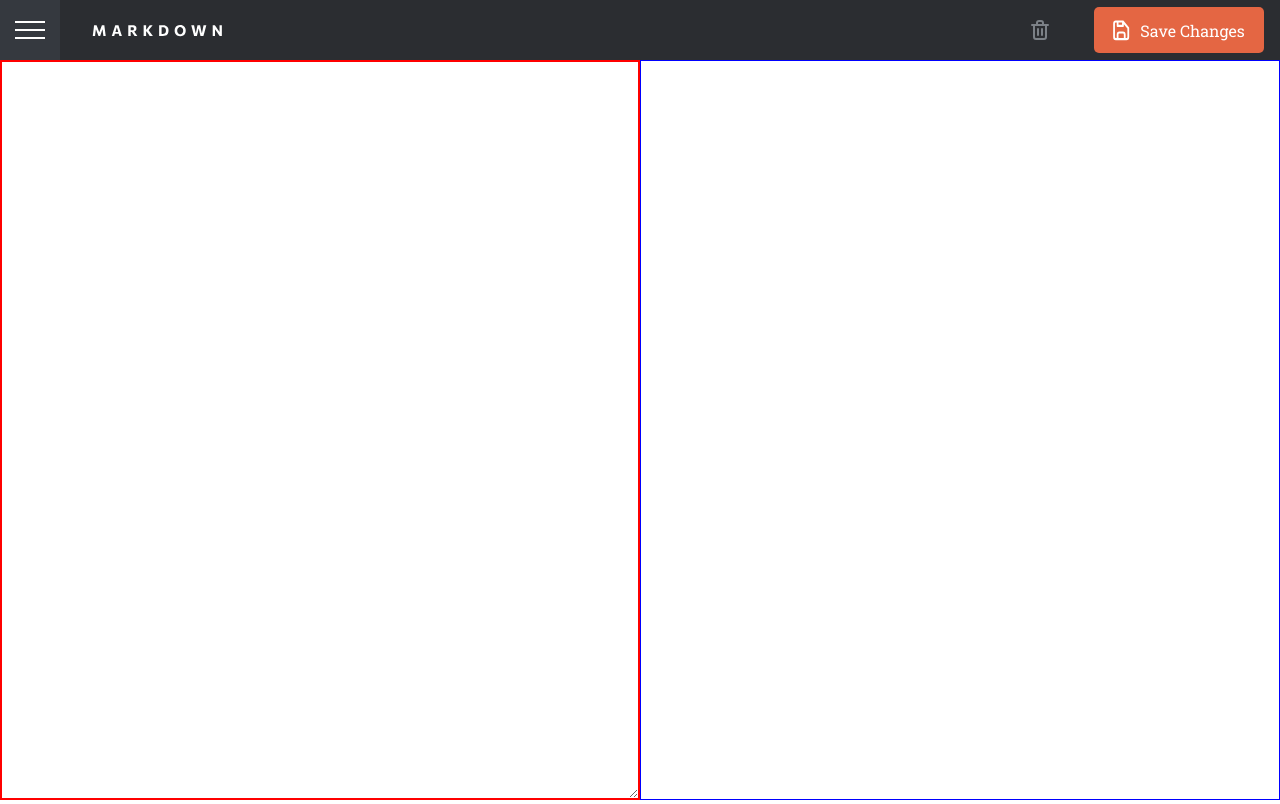
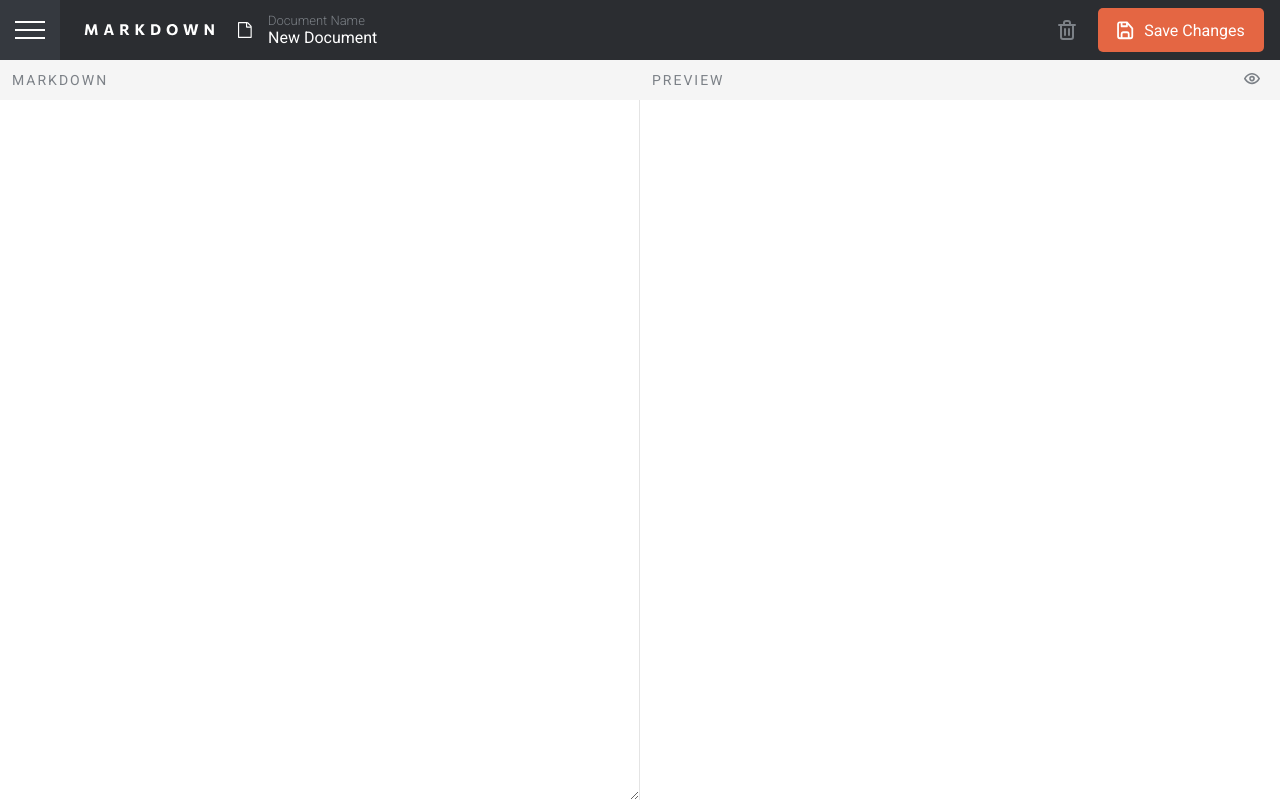
Before and after one commit to sharonBenish/markdown-editor, a Vue app: page / in a window 1280 px wide. Built offline with nearby package versions, Linux system fonts and the light colour scheme.

Commit message:
added show preview toggle functionality

```diff
--- a/src/App.vue
+++ b/src/App.vue
@@ -2,7 +2,7 @@
   <div id="page">
     <div class="sidebar" :class="{open: !isClosed}">
       <div class="logo mobile">
-          <img src="./assets/logo.svg" alt=""/>
+        <img src="./assets/logo.svg" alt="" />
       </div>
       <div class="documents">
         <h3>MY DOCUMENTS</h3>
@@ -23,7 +23,13 @@
             <img src="./assets/icon-close.svg" alt="" v-else>
           </div>
           <div class="logo desktop"><img src="./assets/logo.svg" alt=""></div>
-          <div class="document_name"></div>
+          <div class="document_name">
+            <img src="./assets/icon-document.svg" alt="">
+            <div class="name_input_field">
+              <label for="documentName">Document Name</label>
+              <input id="documentName" v-model="documentName" />
+            </div>
+          </div>
         </div>
         <div class="right_side_nav">
           <div class="delete"><img src="./assets/icon-delete.svg" alt=""></div>
@@ -35,8 +41,12 @@
       </nav>
 
       <div class="editor_tabs">
-        <MarkdownInput />
-        <PreviewComponent />
+        <div class="showToggle" @click="showPreview = !showPreview">
+          <img v-if="!showPreview" src="./assets/icon-show-preview.svg" alt="">
+          <img v-else src="./assets/icon-hide-preview.svg" alt="">
+        </div>
+        <MarkdownInput :show="showPreview" />
+        <PreviewComponent :show="showPreview" />
       </div>
     </div>
   </div>
@@ -53,10 +63,14 @@ export default {
     MarkdownInput
   },
   setup(){
-    const isClosed = ref(true)
+    const isClosed = ref(true);
+    const showPreview = ref(false);
+    const documentName = ref("New Document");
 
     return{
-      isClosed
+      isClosed,
+      documentName,
+      showPreview
     }
   }
 
@@ -65,6 +79,7 @@ export default {
 
 <style>
 @import url('https://fonts.googleapis.com/css2?family=Roboto+Slab:wght@100;200;300;400;500;600;700;800;900&display=swap');
+@import url('https://fonts.googleapis.com/css2?family=Roboto:ital,wght@0,100;0,300;0,400;0,500;0,700;0,900;1,100;1,300;1,400;1,500;1,700&display=swap');
 :root{
 
     --color-100: #fff;
@@ -88,7 +103,7 @@ export default {
   padding:0;
   margin:0;
   box-sizing:border-box;
-  font-family: 'Roboto Slab', serif;
+  font-family: 'Roboto', sans-serif;
 }
 
 #page{
@@ -112,7 +127,7 @@ nav{
 nav > div {
   display:flex;
   align-items: center;
-  gap:2rem;
+  gap:1.5rem;
 }
 
 .logo.desktop{
@@ -120,7 +135,8 @@ nav > div {
 }
 
 .right_side_nav{
-  margin:0 1rem
+  margin:0 1rem;
+  gap:0.2rem;
 }
 
 .delete{
@@ -164,6 +180,14 @@ nav > div {
 
 .editor_tabs{
   display:flex;
+  position: relative;
+}
+
+.showToggle{
+  position: absolute;
+  right:20px;
+  width:auto !important;
+  top:10px;
 }
 
 .editor_tabs > * {
@@ -237,11 +261,40 @@ nav > div {
 
 .document_name{
   color:var(--color-100);
-  font-size: 15px;
   font-weight: 400;
   line-height: 18px;
   max-height: 18px;
   word-break: break-all;
+  display:flex;
+  align-items: center;
+  gap:1rem;
+}
+
+.name_input_field label{
+  color: rgb(124, 129, 135);
+  display: none;
+  font-family: Roboto;
+  font-size: 13px;
+  font-style: normal;
+  font-weight: 300;
+  line-height: 15px;
+}
+
+.name_input_field input{
+  background: transparent;
+  border:none;
+  outline:none;
+  width:100px;
+  color:var(--color-100);
+  font-size:14px;
+}
+
+.document_name input:hover{
+  border-bottom:1px solid var(--color-100)
+}
+
+.document_name input:focus{
+  border-bottom:1px solid var(--accent);
 }
 @media (min-width: 1024px){
   .logo.desktop{
@@ -250,6 +303,10 @@ nav > div {
 
   .logo.mobile{
     display:none;
+  }
+
+  .right_side_nav{
+    gap:0.5rem;
   }
 
   .documents h3{
@@ -261,5 +318,25 @@ nav > div {
     display:block
   }
 
+  .document_name{
+  font-size: 15px;
+  font-weight: 400;
+  line-height: 18px;
+  max-height: 18px;
+  gap:1rem;
+}
+
+.name_input_field label{
+  font-size: 13px;
+}
+
+.name_input_field input{
+  width:200px;
+  font-size:1rem;
+}
+
+  .name_input_field label{
+    display: block;
+  }
 }
 </style>
--- a/src/components/MarkdownInput.vue
+++ b/src/components/MarkdownInput.vue
@@ -1,5 +1,6 @@
 <template>
-  <div>
+  <div id="editor" :class="{showMode:!show, hideMode: show}">
+    <div class="editor-header">MARKDOWN</div>
     <textarea v-model="markdownInput" @input="setCurrentDocument"></textarea>
   </div>
 </template>
@@ -8,6 +9,7 @@
 import { ref } from 'vue'
 import { useStore } from 'vuex'
 export default {
+    props:['show'],
     setup(){
         const store = useStore()
         const markdownInput = ref('')
@@ -25,10 +27,36 @@ export default {
 </script>
 
 <style scoped>
+#editor.showMode{
+    width:100%;
+}
+
+#editor.hideMode{
+    display: none !important;
+}
+.editor-header{
+    background: var(--color-200);
+    height:40px;
+    display: flex;
+    align-items: center;
+    color: var(--color-500);
+    font-size: 14px;
+    letter-spacing: 2px;
+    line-height: 16px;
+    flex: 1 1 0%;
+    padding: 12px;
+}
 textarea{
-    border:2px solid red;
+    outline: none;
+    border:none;
     width:100%;
-    height:calc(100vh - 60px);
+    height:calc(100vh - 60px - 40px);
     padding:1rem 2rem;
+    background: var(--color-100);
+    border-right: 1px solid var(--color-300);
+    font-size: 14px;
+    line-height: 24px;
+    color:var(--color-700);
+    font-family: var(--font-secondary);
 }
 </style>
--- a/src/components/PreviewComponent.vue
+++ b/src/components/PreviewComponent.vue
@@ -1,5 +1,6 @@
 <template>
-  <div>
+  <div id="preview" :class="{showMode: show, hideMode: !show}">
+    <div class="previewer-header">PREVIEW</div>
     <div class="previewer" v-html="preview"></div>
   </div>
 </template>
@@ -9,6 +10,7 @@ import {computed} from "vue"
 import { useStore } from "vuex"
 import {marked} from "marked"
 export default {
+    props:['show'],
     setup(){
         const store= useStore()
         const preview = computed(()=>{
@@ -23,10 +25,61 @@ export default {
 </script>
 
 <style scoped>
+#preview.hideMode{
+    display:none;
+}
+#preview.viewMode{
+    display:block;
+}
+.previewer-header{
+    background: var(--color-200);
+    height:40px;
+    display: flex;
+    align-items: center;
+    color: var(--color-500);
+    font-size: 14px;
+    letter-spacing: 2px;
+    line-height: 16px;
+    flex: 1 1 0%;
+    padding: 12px;
+}
 .previewer{
-    border:1px solid blue;
     width:100%;
-     height:calc(100vh - 60px);
+    height:calc(100vh - 60px - 40px);
     padding:1rem 2rem;
+    font-family: var(--font-secondary);
+}
+
+.previewer h2{
+    font-size: 28px;
+    font-weight: 300;
+    line-height: 37px;
+}
+
+.previewer ol{
+    padding-left:24px;
+}
+
+ol {
+    list-style: none;
+    /*counter-reset: li*/
+}
+
+li::marker{
+    color:red;
+}
+/*ol li::before {
+    content: counter(li);
+    color: red;
+    display: inline-block;
+    width: 1em;
+    margin-left: -1em
+}
+ol li {counter-increment: li}*/
+
+@media (min-width:1024px){
+  #preview.hideMode{
+    display:block;
+}
 }
 </style>
```
Lines whose indentation alone changed are shown as unchanged.
